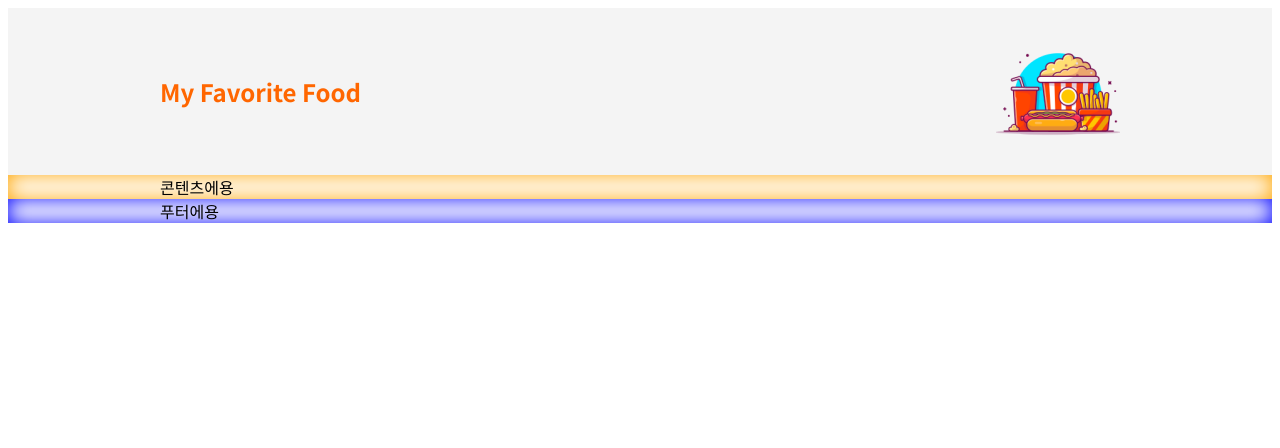
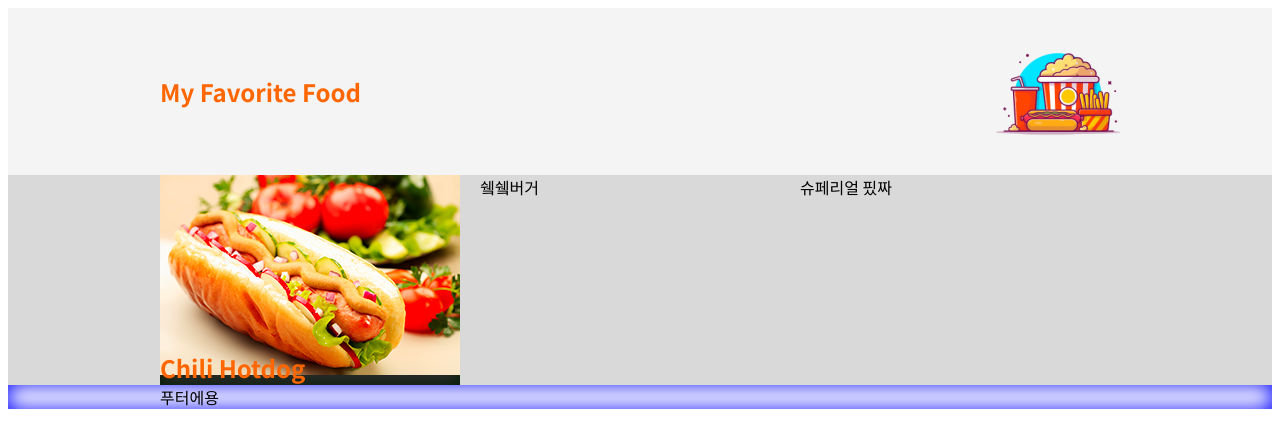
Before and after one commit to guswhdleee/favorite-foods-m, a plain HTML site: page index.html in a window 1280 px wide. Drawn offline with Linux system fonts and the light colour scheme.

Commit message:
이미지를 이미지로 넣었을 때

```diff
--- a/index.html
+++ b/index.html
@@ -17,7 +17,20 @@
     </header>
     <main>
       <section class="l_wrapper">
-        콘텐츠에용
+        <div class="content-inside">
+          <ul class="l_row">
+            <li class="l_col_4_12 l_col_tablet_12_12">
+              <div class="MFF-food">
+                <div class="food-header">
+                  <img src="./images/pic01.png" alt="칠리 핫도그" class="food-img">
+                  <h1 class="food-title">Chili Hotdog</h1>
+                </div>
+              </div>
+              </li>
+            <li class="l_col_4_12 l_col_tablet_12_12">쉨쉨버거</li>
+            <li class="l_col_4_12 l_col_tablet_12_12">슈페리얼 핐짜</li>
+          </ul>
+        </div>
       </section>
     </main>
     <footer>
--- a/style.css
+++ b/style.css
@@ -6,6 +6,11 @@ h1 {
   padding: unset;
 }
 
+ul {
+  list-style-type: none;
+  margin: unset;
+  padding: unset;
+}
 
  /* 한글 폰트 설정 */
 * {
@@ -17,6 +22,31 @@ h1 {
   width: 960px;
   margin: 0 auto;
 }
+
+.l_row {
+  display: flex;
+  row-gap: 30px;
+  flex-wrap: wrap;
+}
+
+.l_col {
+  width: calc( 100% / 3 );
+  padding: 0 12px;
+  box-sizing: border-box;
+}
+
+.l_col_12_12 { width: 100%; }
+.l_col_11_12 { width: 91.66666667%; }
+.l_col_10_12 { width: 83.33333333%; }
+.l_col_9_12  { width: 75%; }
+.l_col_8_12  { width: 66.66666667%; }
+.l_col_7_12  { width: 58.33333333%; }
+.l_col_6_12  { width: 50%; }
+.l_col_5_12  { width: 41.66666667%; }
+.l_col_4_12  { width: 33.33333333%; }
+.l_col_3_12  { width: 25%; }
+.l_col_2_12  { width: 16.66666667%; }
+.l_col_1_12  { width: 8.33333333%; }
 
 /* Web Design */
 
@@ -39,8 +69,27 @@ header {
   font-size: 24px;
 }
 
+.content-inside .MFF-food {
+ box-shadow: inset 0 0 20px green;
+ display: inline-block;
+}
+
+.content-inside .MFF-food .food-img{
+  width: 300px;
+  height: 200px;
+}
+
+.content-inside .MFF-food .food-title {
+  margin-top: -30px;
+  color: #ff6600;
+  font-weight: bold;
+  font-size: 24px;
+  background-color: rgb(0,0,0,0.8);
+}
+
+
 main {
-  box-shadow: inset 0 0 20px orange;
+  background-color: #d9d9d9;
 }
 
 footer{
```
